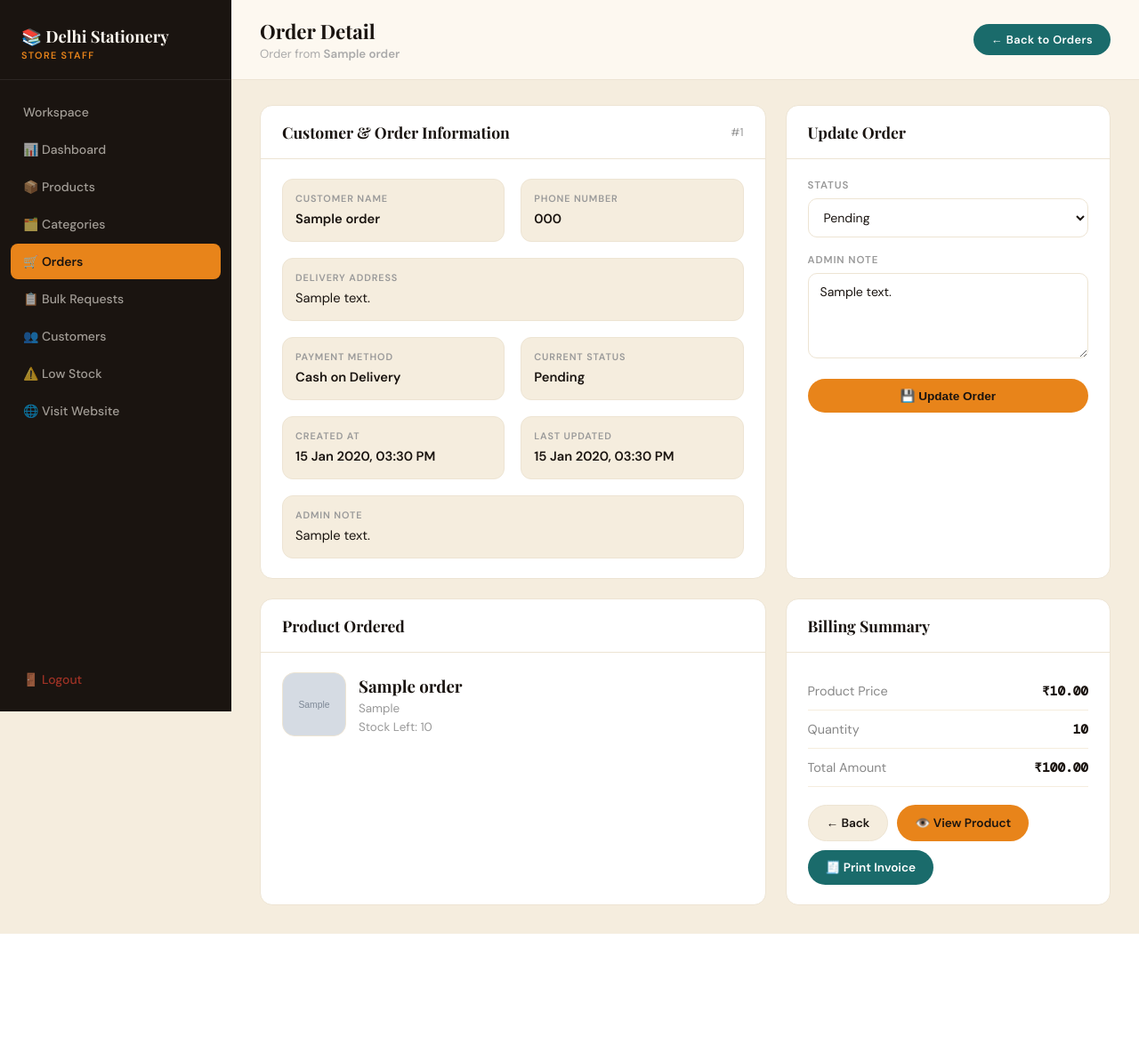
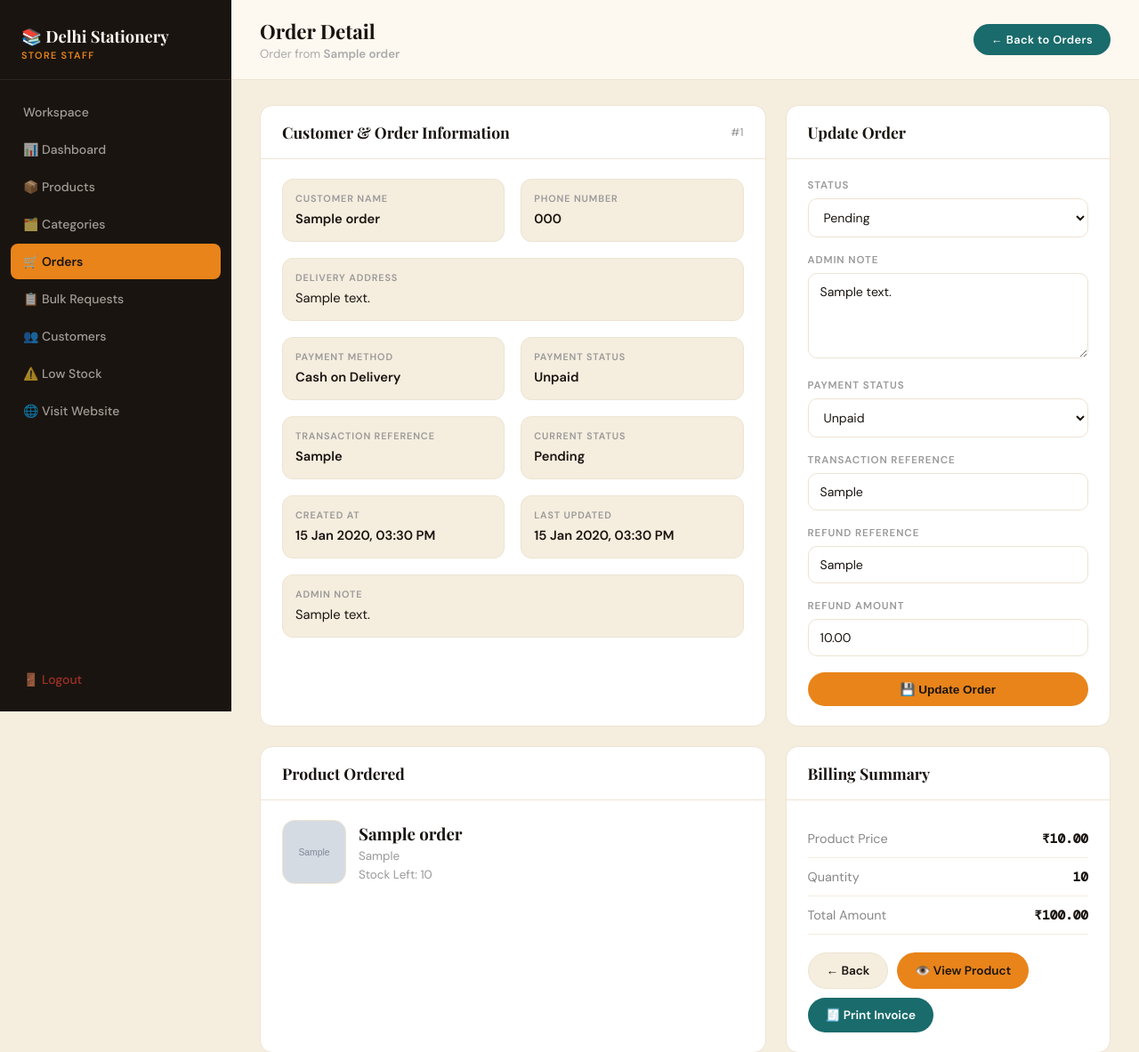
Before and after one commit to sartaj05/Stationery_Store, a Django app: page /accounts/superadmin/orders/1/ in a window 1280 px wide. Shown: the top 1183 px of the page at 89% size. Before the commit the page ends 1050 px from the top, so only its background shows below. Run offline with Django 5.2, Linux system fonts and the light colour scheme; a user stored in the database is signed in; tables that the repository leaves empty hold one stand-in row (values such as "Sample post"); grey boxes marked "Sample" are stand-in pictures.

Commit message:
Add payment status and refund lifecycle

```diff
--- a/accounts/views.py
+++ b/accounts/views.py
@@ -936,6 +936,10 @@ def superadmin_export_orders_csv(request):
         "Unit Price",
         "Total Price",
         "Payment Method",
+        "Payment Status",
+        "Transaction Reference",
+        "Refund Reference",
+        "Refund Amount",
         "Status",
         "Admin Note",
         "Created At",
@@ -955,6 +959,10 @@ def superadmin_export_orders_csv(request):
             order.unit_price_snapshot,
             order.total_price(),
             order.get_payment_method_display(),
+            order.get_payment_status_display(),
+            order.transaction_reference,
+            order.refund_reference,
+            order.refund_amount,
             order.get_status_display(),
             order.admin_note,
             order.created_at.strftime("%d-%m-%Y %I:%M %p") if order.created_at else "",
--- a/store/forms.py
+++ b/store/forms.py
@@ -175,16 +175,82 @@ class ProductForm(forms.ModelForm):
 class OrderStatusForm(forms.ModelForm):
     class Meta:
         model = Order
-        fields = ["status", "admin_note"]
+        fields = [
+            "status",
+            "admin_note",
+            "payment_status",
+            "transaction_reference",
+            "refund_reference",
+            "refund_amount",
+        ]
 
         widgets = {
             "status": forms.Select(attrs={"class": "form-control"}),
+            "payment_status": forms.Select(attrs={"class": "form-control"}),
+            "transaction_reference": forms.TextInput(attrs={
+                "class": "form-control",
+                "placeholder": "UPI / provider transaction ID",
+            }),
+            "refund_reference": forms.TextInput(attrs={
+                "class": "form-control",
+                "placeholder": "Refund transaction ID",
+            }),
+            "refund_amount": forms.NumberInput(attrs={
+                "class": "form-control",
+                "step": "0.01",
+                "min": "0",
+            }),
             "admin_note": forms.Textarea(attrs={
                 "class": "form-control",
                 "rows": 4,
                 "placeholder": "Internal note for this order"
             }),
         }
+
+    def clean(self):
+        cleaned_data = super().clean()
+        payment_status = cleaned_data.get("payment_status")
+        transaction_reference = cleaned_data.get("transaction_reference", "").strip()
+        refund_reference = cleaned_data.get("refund_reference", "").strip()
+        refund_amount = cleaned_data.get("refund_amount")
+
+        if (
+            payment_status == "PAID"
+            and self.instance.payment_method == "UPI"
+            and not transaction_reference
+        ):
+            self.add_error(
+                "transaction_reference",
+                "Enter the UPI transaction reference before marking payment verified.",
+            )
+
+        if payment_status in {"PARTIALLY_REFUNDED", "REFUNDED"}:
+            if self.instance.payment_status not in {"PAID", "PARTIALLY_REFUNDED"}:
+                self.add_error(
+                    "payment_status",
+                    "Only a verified payment can be refunded.",
+                )
+            if not refund_reference:
+                self.add_error("refund_reference", "Enter the refund transaction reference.")
+            if refund_amount is None or refund_amount <= 0:
+                self.add_error("refund_amount", "Refund amount must be greater than zero.")
+            elif refund_amount > self.instance.total_price():
+                self.add_error(
+                    "refund_amount",
+                    "Refund amount cannot be greater than the order total.",
+                )
+            elif payment_status == "REFUNDED" and refund_amount != self.instance.total_price():
+                self.add_error(
+                    "refund_amount",
+                    "A full refund must match the order total. Use partial refund for a smaller amount.",
+                )
+            elif payment_status == "PARTIALLY_REFUNDED" and refund_amount >= self.instance.total_price():
+                self.add_error(
+                    "refund_amount",
+                    "Use refunded when returning the full order total.",
+                )
+
+        return cleaned_data
 
 
 class BulkOrderRequestForm(forms.ModelForm):
--- a/store/models.py
+++ b/store/models.py
@@ -1,5 +1,6 @@
 from django.db import models
 from django.contrib.auth.models import User
+from django.utils import timezone
 
 
 class Category(models.Model):
@@ -90,6 +91,15 @@ class Order(models.Model):
         ("CANCELLED", "Cancelled"),
     ]
 
+    PAYMENT_STATUS_CHOICES = [
+        ("UNPAID", "Unpaid"),
+        ("PENDING", "Payment pending verification"),
+        ("PAID", "Paid / verified"),
+        ("FAILED", "Failed"),
+        ("PARTIALLY_REFUNDED", "Partially refunded"),
+        ("REFUNDED", "Refunded"),
+    ]
+
     customer = models.ForeignKey(
         User,
         on_delete=models.SET_NULL,
@@ -118,6 +128,20 @@ class Order(models.Model):
         choices=PAYMENT_CHOICES,
         default="COD"
     )
+    payment_status = models.CharField(
+        max_length=24,
+        choices=PAYMENT_STATUS_CHOICES,
+        default="UNPAID",
+    )
+    transaction_reference = models.CharField(max_length=120, blank=True)
+    paid_at = models.DateTimeField(null=True, blank=True)
+    refund_reference = models.CharField(max_length=120, blank=True)
+    refund_amount = models.DecimalField(
+        max_digits=10,
+        decimal_places=2,
+        default=0,
+    )
+    refunded_at = models.DateTimeField(null=True, blank=True)
 
     status = models.CharField(
         max_length=30,
@@ -140,6 +164,12 @@ class Order(models.Model):
         return self.unit_price_snapshot * self.quantity
 
     def save(self, *args, **kwargs):
+        if (
+            self._state.adding
+            and self.payment_method == "UPI"
+            and self.payment_status == "UNPAID"
+        ):
+            self.payment_status = "PENDING"
         if self.product_id and (
             not self.product_name_snapshot
             or not self.product_category_snapshot
@@ -154,6 +184,10 @@ class Order(models.Model):
                 self.product_category_snapshot = product.category.name
             if self.unit_price_snapshot == 0:
                 self.unit_price_snapshot = product.final_price()
+        if self.payment_status == "PAID" and self.paid_at is None:
+            self.paid_at = timezone.now()
+        if self.payment_status in {"PARTIALLY_REFUNDED", "REFUNDED"} and self.refunded_at is None:
+            self.refunded_at = timezone.now()
         super().save(*args, **kwargs)
 
     def __str__(self):
--- a/templates/accounts/superadmin_customer_detail.html
+++ b/templates/accounts/superadmin_customer_detail.html
@@ -683,7 +683,7 @@
                                 <td>
                                     <div class="order-main">
                                         <strong>#{{ order.id }}</strong>
-                                        <span>{{ order.payment_method }}</span>
+                                        <span>{{ order.get_payment_method_display }} · {{ order.get_payment_status_display }}</span>
                                     </div>
                                 </td>
 
--- a/templates/accounts/superadmin_dashboard.html
+++ b/templates/accounts/superadmin_dashboard.html
@@ -667,7 +667,7 @@
 
                                 <td>
                                     <span style="background:rgba(26,107,107,.1);color:var(--teal);padding:3px 10px;border-radius:50px;font-size:.75rem;font-weight:700">
-                                        {{ order.payment_method }}
+                                        {{ order.get_payment_method_display }} · {{ order.get_payment_status_display }}
                                     </span>
                                 </td>
 
--- a/templates/accounts/superadmin_order_detail.html
+++ b/templates/accounts/superadmin_order_detail.html
@@ -292,6 +292,18 @@
                         </div>
 
                         <div class="info-item">
+                            <label>Payment Status</label>
+                            <strong>{{ order.get_payment_status_display }}</strong>
+                        </div>
+
+                        {% if order.transaction_reference %}
+                        <div class="info-item">
+                            <label>Transaction Reference</label>
+                            <strong>{{ order.transaction_reference }}</strong>
+                        </div>
+                        {% endif %}
+
+                        <div class="info-item">
                             <label>Current Status</label>
                             <strong>{{ order.get_status_display }}</strong>
                         </div>
@@ -338,6 +350,38 @@
                             {{ form.admin_note }}
                             {% if form.admin_note.errors %}
                                 <small style="color:var(--ruby)">{{ form.admin_note.errors.0 }}</small>
+                            {% endif %}
+                        </div>
+
+                        <div class="form-group">
+                            <label>Payment Status</label>
+                            {{ form.payment_status }}
+                            {% if form.payment_status.errors %}
+                                <small style="color:var(--ruby)">{{ form.payment_status.errors.0 }}</small>
+                            {% endif %}
+                        </div>
+
+                        <div class="form-group">
+                            <label>Transaction Reference</label>
+                            {{ form.transaction_reference }}
+                            {% if form.transaction_reference.errors %}
+                                <small style="color:var(--ruby)">{{ form.transaction_reference.errors.0 }}</small>
+                            {% endif %}
+                        </div>
+
+                        <div class="form-group">
+                            <label>Refund Reference</label>
+                            {{ form.refund_reference }}
+                            {% if form.refund_reference.errors %}
+                                <small style="color:var(--ruby)">{{ form.refund_reference.errors.0 }}</small>
+                            {% endif %}
+                        </div>
+
+                        <div class="form-group">
+                            <label>Refund Amount</label>
+                            {{ form.refund_amount }}
+                            {% if form.refund_amount.errors %}
+                                <small style="color:var(--ruby)">{{ form.refund_amount.errors.0 }}</small>
                             {% endif %}
                         </div>
 
--- a/templates/accounts/superadmin_order_list.html
+++ b/templates/accounts/superadmin_order_list.html
@@ -425,6 +425,7 @@
                                     {% else %}
                                         <span class="badge upi">UPI</span>
                                     {% endif %}
+                                    <div style="font-size:.72rem;color:#777;margin-top:4px">{{ order.get_payment_status_display }}</div>
                                 </td>
 
                                 <td>
--- a/templates/store/my_orders.html
+++ b/templates/store/my_orders.html
@@ -82,7 +82,7 @@
 
                         <div>
                             <span>Payment</span>
-                            <strong>{{ order.get_payment_method_display }}</strong>
+                            <strong>{{ order.get_payment_method_display }} · {{ order.get_payment_status_display }}</strong>
                         </div>
 
                         <div>
--- a/templates/store/track_order.html
+++ b/templates/store/track_order.html
@@ -91,7 +91,7 @@
                                 <div><span>Name</span><strong>{{ order.name }}</strong></div>
                                 <div><span>Phone</span><strong>{{ order.phone }}</strong></div>
                                 <div><span>Qty</span><strong>{{ order.quantity }}</strong></div>
-                                <div><span>Payment</span><strong>{{ order.get_payment_method_display }}</strong></div>
+                                <div><span>Payment</span><strong>{{ order.get_payment_method_display }} · {{ order.get_payment_status_display }}</strong></div>
                                 <div><span>Total</span><strong>₹{{ order.total_price }}</strong></div>
                                 <div><span>Status</span><strong>{{ order.get_status_display }}</strong></div>
                             </div>
```
Also changed, not shown: docs/feature-gap-and-roadmap.md (+2 -2 lines), store/admin.py (+8 -1 lines), store/tests.py (+74 -0 lines), templates/accounts/superadmin_order_invoice.html (+19 -0 lines), README.md, store/migrations/0007_order_paid_at_order_payment_status_and_more.py (added).
